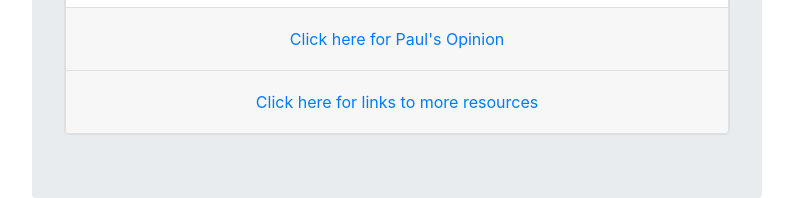
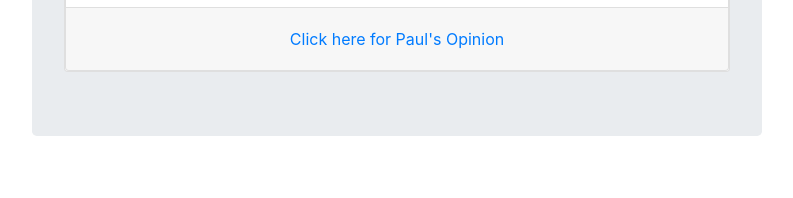
Before and after one commit to wuzzlefump/ReactDanceHelper, a React (Create React App) app: page / in a window 1280 px wide. Shown: the part 1292-1490 px from the top of the page, without its empty margins (433-1226 px from the left). After the commit the page ends 1460 px from the top, so only its background shows below. Built offline with nearby package versions, Linux system fonts and the light colour scheme.

Commit message:
ternary 2

```diff
--- a/src/App.js
+++ b/src/App.js
@@ -66,7 +66,7 @@ function App() {
       </Col>
       <Col sm="12" md="8">
         <Jumbotron>
-          <Body description={pageState.description} extra={pageState.extra} name={pageState.name} picture={pageState.picture} music={pageState.music} history={pageState.history}/>
+          <Body description={pageState.description} extra={pageState.extra} name={pageState.name} picture={pageState.picture} music={pageState.music} history={pageState.history} bodyId={pageState.id} />
         </Jumbotron>
       </Col>
     </Row>
--- a/src/Components/Body/body.js
+++ b/src/Components/Body/body.js
@@ -27,7 +27,7 @@ import Brazil from './assets/Brazil.png'
 import Pepper from './assets/Pepper.png'
 import Bolero from './assets/Bolero.png'
 import WCS from './assets/WCS.png'
-function Body({picture, extra,description,name,music,history}){
+function Body({picture, extra,description,name,music,history, bodyId}){
 
     const [currentImage, setCurrentImage]=useState()
     const [currentPic, setCurrentPic]=useState()
@@ -81,7 +81,7 @@ return(
             <Card.Body>{extra}</Card.Body>
             </Accordion.Collapse>
         </Card>
-        <Card>
+        {(parseInt(bodyId)<44) ? <Card>
             <Card.Header className="h">
             <Accordion.Toggle  as={Button} variant="link" eventKey="2">
                 Click here for links to more resources
@@ -98,7 +98,7 @@ return(
                     <a href={history.vid}>{history.vid}</a>
                 </Card.Body>
             </Accordion.Collapse>
-        </Card>
+        </Card> : null}
         </Accordion>
     {/* accordian here */}
   </Card>
```
Also changed, not shown: 1 other file (tests, documents, lock files or other folders).
